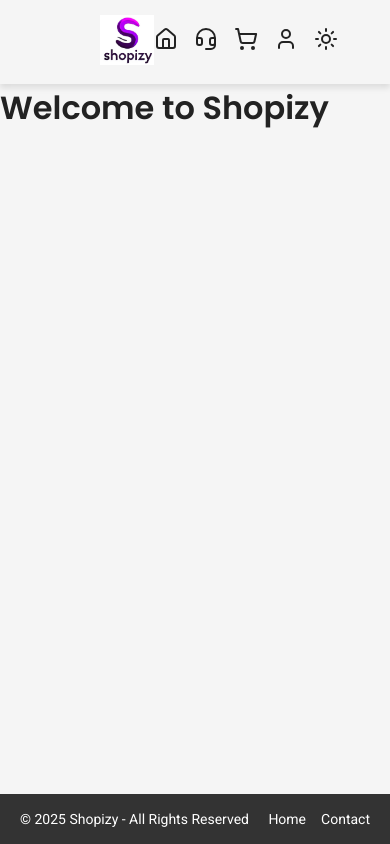
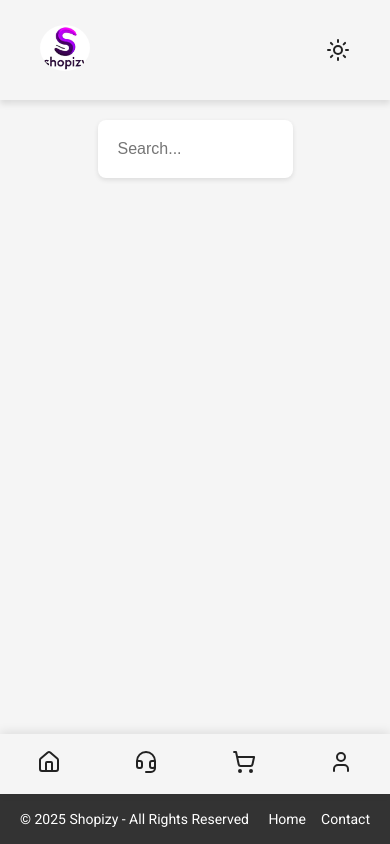
Before and after one commit to VAbrishamii/Shopizy, a React (Vite) app in the folder shopizy-ecom/: page / in a window 390 px wide. Built offline with nearby package versions, Linux system fonts and the light colour scheme.

Commit message:
make navbar responsive

```diff
--- a/shopizy-ecom/src/components/Header.jsx
+++ b/shopizy-ecom/src/components/Header.jsx
@@ -1,24 +1,64 @@
+import { useState, useEffect } from "react";
 import { Home, ShoppingCart, User, Headset, Moon, Sun } from "lucide-react";
 import { Link } from "react-router-dom";
 import { useTheme } from "styled-components";
-import  useThemeStore  from "../store/useThemeStore";
+import useThemeStore from "../store/useThemeStore";
 import {
   HeaderContainer,
+  TopHeader,
   Logo,
   NavLinks,
   IconLink,
   ThemeToggle,
+  MobileNav,
 } from "../styles/HeaderStyles";
 import logo from "../assets/logo.jpg";
 
 const Header = () => {
   const { toggleTheme } = useThemeStore();
   const theme = useTheme();
+
+  const [isMobile, setIsMobile] = useState(window.innerWidth <= 768);
+  useEffect(() => {
+    const handleResize = () => {
+      setIsMobile(window.innerWidth <= 768);
+    };
+    window.addEventListener("resize", handleResize);
+
+    return () => {
+      window.removeEventListener("resize", handleResize);
+    };
+  }, []);
+
   return (
     <HeaderContainer>
+      <TopHeader>
         <Link to="/">
           <Logo src={logo} alt="Shopizy" />
         </Link>
+        {/* Dark Mode Toggle */}
+        <ThemeToggle onClick={toggleTheme} title="Toggle Theme">
+          {theme === "light" ? <Moon size={24} /> : <Sun size={24} />}
+        </ThemeToggle>
+      </TopHeader>
+
+      {/* ✅ Navbar changes based on screen size */}
+      {isMobile ? (
+        <MobileNav>
+          <Link to="/">
+            <Home size={24} />
+          </Link>
+          <Link to="/support">
+            <Headset size={24} />
+          </Link>
+          <Link to="/cart">
+            <ShoppingCart size={24} />
+          </Link>
+          <Link to="/account">
+            <User size={24} />
+          </Link>
+        </MobileNav>
+      ) : (
         <NavLinks>
           <IconLink to="/">
             <Home size={24} />
@@ -32,11 +72,8 @@ const Header = () => {
           <IconLink to="/account">
             <User size={24} />
           </IconLink>
-          {/* Dark Mode Toggle */}
-        <ThemeToggle onClick={toggleTheme} title="Toggle Theme">
-        {theme === "light" ? <Moon size={24} /> : <Sun size={24} />}
-        </ThemeToggle>
         </NavLinks>
+      )}
     </HeaderContainer>
   );
 };
--- a/shopizy-ecom/src/components/Layout.jsx
+++ b/shopizy-ecom/src/components/Layout.jsx
@@ -1,12 +1,16 @@
-import Header from './Header';
-import Footer from './Footer';
+import Header from "./Header";
+import Footer from "./Footer";
 
 const Layout = ({ children }) => {
   return (
     <>
+    <div className="layout">
       <Header />
+      <div className="content">
         <main>{children}</main>
+      </div>
       <Footer />
+    </div>
     </>
   );
 };
--- /dev/null
+++ b/shopizy-ecom/src/components/SearchBar.jsx
@@ -0,0 +1,15 @@
+import { Search } from "lucide-react";
+import {SearchContainer, SearchInput, SearchIcon} from "../styles/SearchBarStyles";
+
+const SearchBar = () => {
+    return (
+        <SearchContainer>
+        <SearchInput type="text" placeholder="Search..." />
+        <SearchIcon>
+            <Search size={24} />
+        </SearchIcon>
+        </SearchContainer>
+    );
+};
+
+export default SearchBar;
--- a/shopizy-ecom/src/pages/HomePage.jsx
+++ b/shopizy-ecom/src/pages/HomePage.jsx
@@ -1,5 +1,12 @@
+// Desc: Homepage of the website
+import SearchBar from "../components/SearchBar";
+
 const HomePage = () => {
-    return <h1>Welcome to Shopizy</h1>;
-  };
+  return (
+    <>
+      <SearchBar />
+    </>
+  );
+};
 
-  export default HomePage;
+export default HomePage;
--- a/shopizy-ecom/src/styles/FooterStyles.jsx
+++ b/shopizy-ecom/src/styles/FooterStyles.jsx
@@ -11,6 +11,9 @@ export const FooterContainer = styled.footer`
   bottom: 0;
   width: 100%;
   height: 50px;
+  z-index: 500;
+
+
 `;
 
 export const FooterText = styled.p`
--- a/shopizy-ecom/src/styles/GlobalStyles.js
+++ b/shopizy-ecom/src/styles/GlobalStyles.js
@@ -3,6 +3,13 @@ import { createGlobalStyle } from "styled-components";
 export const GlobalStyles = createGlobalStyle`
 
 
+  html, body, #root {
+    height: 100%;
+    margin: 0;
+    padding: 0;
+    display: flex;
+    flex-direction: column;
+  }
   * {
     margin: 0;
     padding: 0;
@@ -15,6 +22,19 @@ export const GlobalStyles = createGlobalStyle`
     color: ${({ theme }) => theme.colors.textPrimary};
     transition: background-color 0.3s, color 0.3s;
   }
+
+
+  .layout {
+    display: flex;
+    flex-direction: column;
+    min-height: 100vh;
+  }
+
+  .content {
+    flex: 1;
+    padding-bottom: 120px;
+  }
+
 
   h1, h2, h3, h4, h5, h6 {
     font-family: ${({ theme }) => theme.fonts.main};
@@ -30,9 +50,9 @@ export const GlobalStyles = createGlobalStyle`
     transition: background-color 0.3s;
   }
 
-  button:hover {
-    background-color: ${({ theme }) => theme.colors.secondary};
-  }
+  // button:hover {
+  //   background-color: ${({ theme }) => theme.colors.secondary};
+  // }
 `;
 
 export default GlobalStyles;
--- a/shopizy-ecom/src/styles/HeaderStyles.jsx
+++ b/shopizy-ecom/src/styles/HeaderStyles.jsx
@@ -6,17 +6,35 @@ export const HeaderContainer = styled.header`
   justify-content: space-between;
   align-items: center;
   padding: 15px 100px;
-  background-color:${({ theme }) => theme.colors.background};
-  box-shadow: 0 4px 6px rgba(0, 0, 0, 0.1);
+  background-color: ${({ theme }) => theme.colors.background};
+  box-shadow: ${({ theme }) =>
+    theme.colors.background === "#121212"
+      ? "0 4px 10px rgba(255, 255, 255, 0.1)"
+      : "0 4px 6px rgba(0, 0, 0, 0.1)"};
+  transition: box-shadow 0.3s ease;
+
+  @media (max-width: 768px) {
+    padding: 15px 20px;
+  }
+`;
+
+export const TopHeader = styled.div`
+  display: flex;
+  width: 100%;
+  justify-content: space-between;
+  align-items: center;
+  padding: 10px 20px;
 `;
 
 export const Logo = styled.img`
-  height: 50px;
+  width: 50px;
+  cursor: pointer;
+  border-radius: 50%;
 `;
 
 export const NavLinks = styled.div`
   display: flex;
-  gap:  ${({ theme }) => theme.spacing.medium};
+  gap: ${({ theme }) => theme.spacing.medium};
 `;
 
 export const IconLink = styled(Link)`
@@ -27,6 +45,8 @@ export const IconLink = styled(Link)`
 
   &:hover {
     color: ${({ theme }) => theme.colors.primary};
+    font-weight: bold;
+    transform: scale(1.1);
   }
 `;
 
@@ -38,8 +58,44 @@ export const ThemeToggle = styled.button`
   font-size: 22px;
   color: ${({ theme }) => theme.colors.textPrimary};
   transition: color 0.3s ease;
+  display: flex;
+  align-items: center;
+  justify-content: center;
 
+  &:hover {
+    color: ${({ theme }) => theme.colors.primary};
+    font-weight: bold;
+    transform: scale(1.1);
+  }
 
-
+  &:focus {
+    outline: none; // Remove focus outline
+    box-shadow: none; // Prevent background color from appearing
   }
 `;
+export const MobileNav = styled.div`
+  position: fixed;
+  bottom: 50px;
+  left: 0;
+  width: 100%;
+  background-color: ${({ theme }) => theme.colors.background};
+  box-shadow: 0 -2px 10px rgba(0, 0, 0, 0.1);
+  padding: 10px 0;
+  display: flex;
+  justify-content: space-around;
+  align-items: center;
+  height: 60px;
+  z-index: 1001;
+  a {
+    font-size: 22px;
+    color: ${({ theme }) => theme.colors.textPrimary};
+    text-decoration: none;
+    transition: color 0.3s ease, transform 0.2s ease;
+
+    &:hover {
+      color: ${({ theme }) => theme.colors.primary};
+      transform: scale(1.1);
+    }
+  }
+
+`;
--- /dev/null
+++ b/shopizy-ecom/src/styles/SearchBarStyles.jsx
@@ -0,0 +1,36 @@
+import styled from "styled-components";
+import { Search } from "lucide-react";
+
+export const SearchContainer = styled.div`
+  display: flex;
+  align-items: center;
+  width: 50%;
+  max-width: 600px;
+  margin: 20px auto;
+  padding: 10px;
+  background-color: ${({ theme }) => theme.colors.card};
+  border-radius: 8px;
+  box-shadow: 0 2px 5px rgba(0, 0, 0, 0.1);
+`;
+
+export const SearchInput = styled.input`
+  flex: 1;
+  border: none;
+  outline: none;
+  background: transparent;
+  padding: 10px;
+  font-size: 16px;
+  color: ${({ theme }) => theme.colors.textPrimary};
+`;
+
+export const SearchIcon = styled(Search)`
+  color: ${({ theme }) => theme.colors.textSecondary};
+  margin-right: 10px;
+  font-size: 20px;
+  cursor: pointer;
+  &:hover {
+    color: ${({ theme }) => theme.colors.primary};
+    font-weight: bold;
+    transform: scale(1.1);
+  }
+`;
```
Lines whose indentation alone changed are shown as unchanged.
